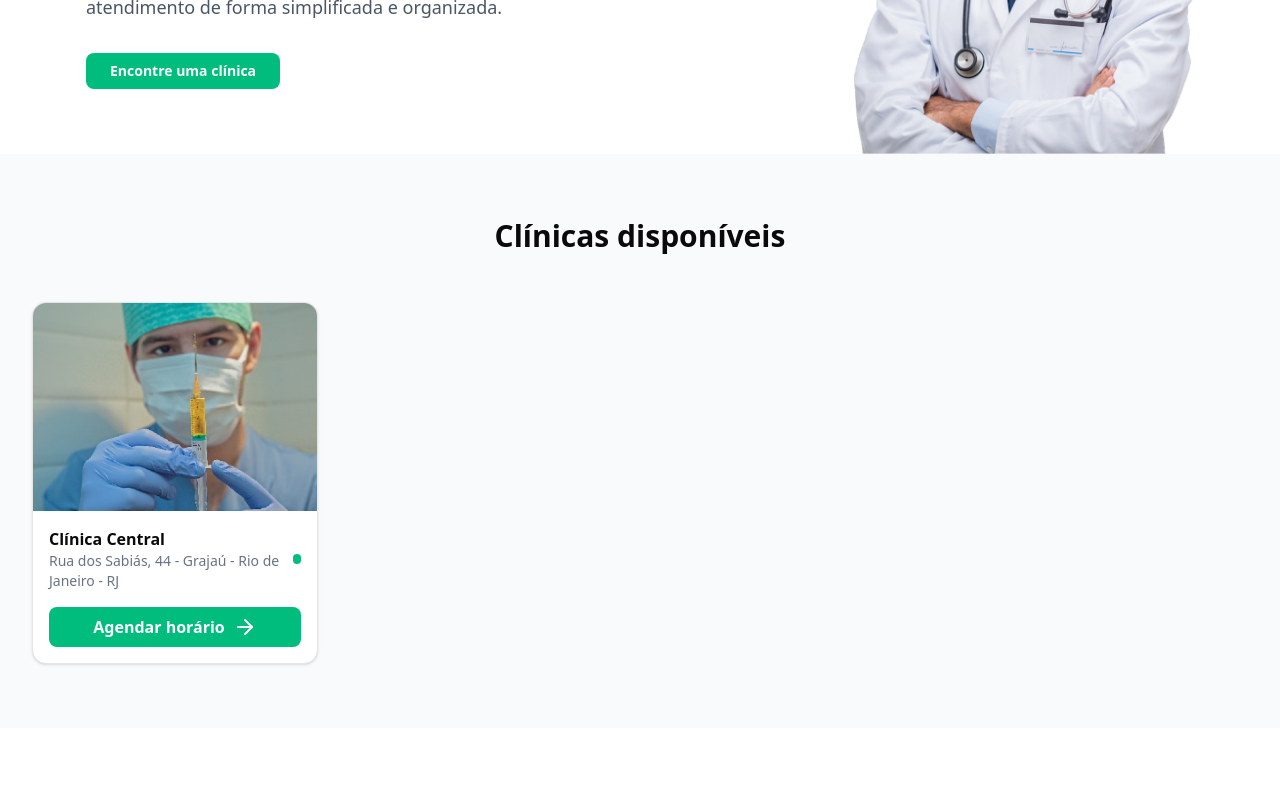
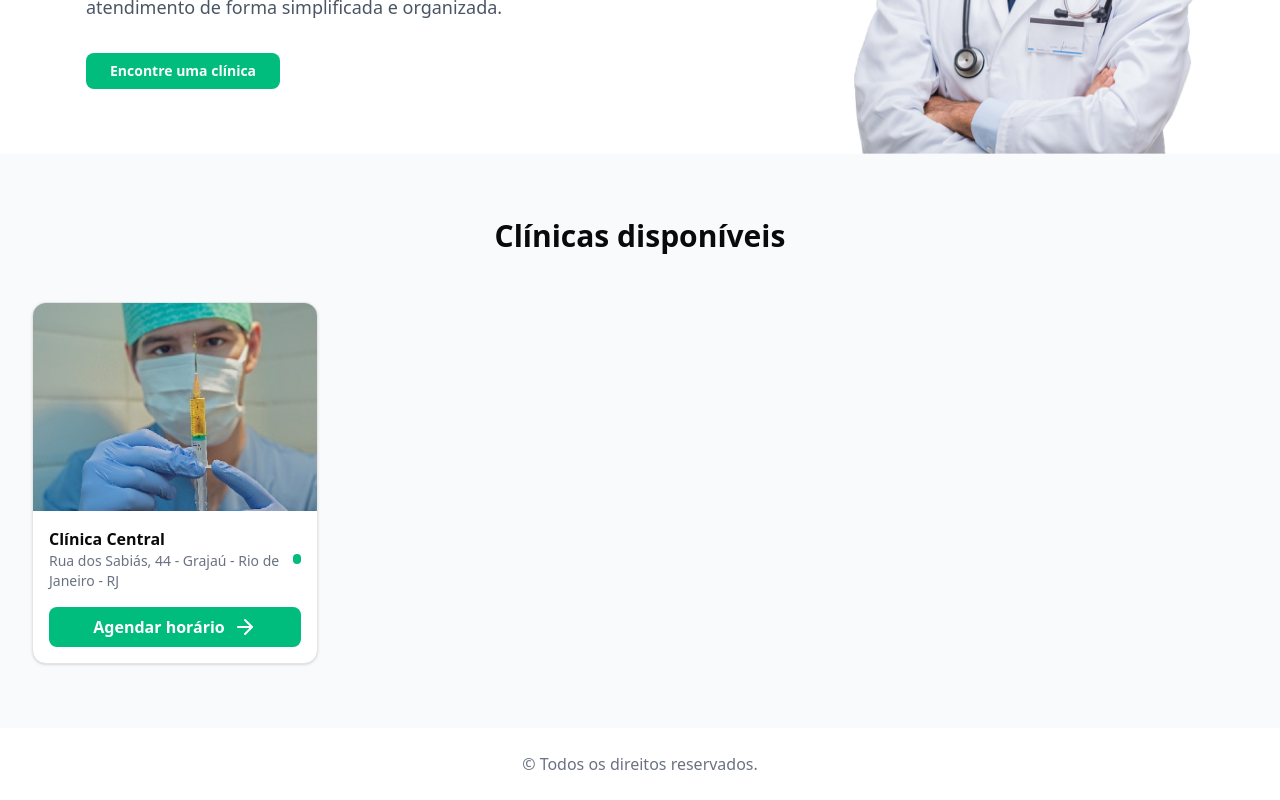
Before and after one commit to maitabom/odontopro, a Next.js app: page / in a window 1280 px wide. Shown: the part 357-1157 px from the top of the page. Before the commit the page ends 1085 px from the top, so only its background shows below. Built offline with nearby package versions, Linux system fonts and the light colour scheme.

Commit message:
adiciona componente Footer para rodapé da página

```diff
--- /dev/null
+++ b/src/app/(public)/_components/footer/index.tsx
@@ -0,0 +1,7 @@
+export function Footer() {
+  return (
+    <footer className="py-6 text-center text-gray-500 text-sm md:text-base">
+      <p>&copy; Todos os direitos reservados.</p>
+    </footer>
+  );
+}
--- a/src/app/(public)/page.tsx
+++ b/src/app/(public)/page.tsx
@@ -1,3 +1,4 @@
+import { Footer } from "./_components/footer";
 import { Header } from "./_components/header";
 import { Hero } from "./_components/hero";
 import { Professionals } from "./_components/professionals";
@@ -8,8 +9,9 @@ export default function Home() {
       <Header />
       <main>
         <Hero />
-        <Professionals/>
+        <Professionals />
       </main>
+      <Footer />
     </div>
   );
 }
```
